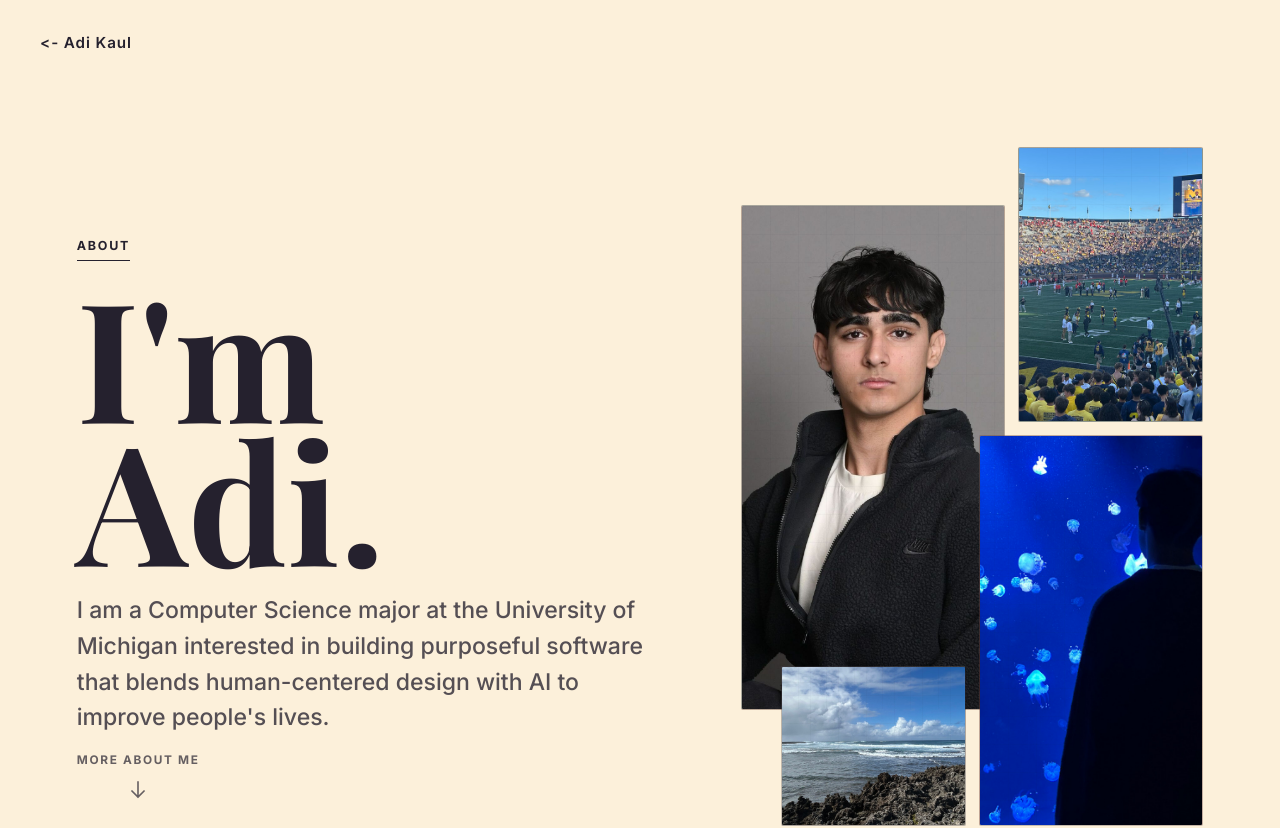
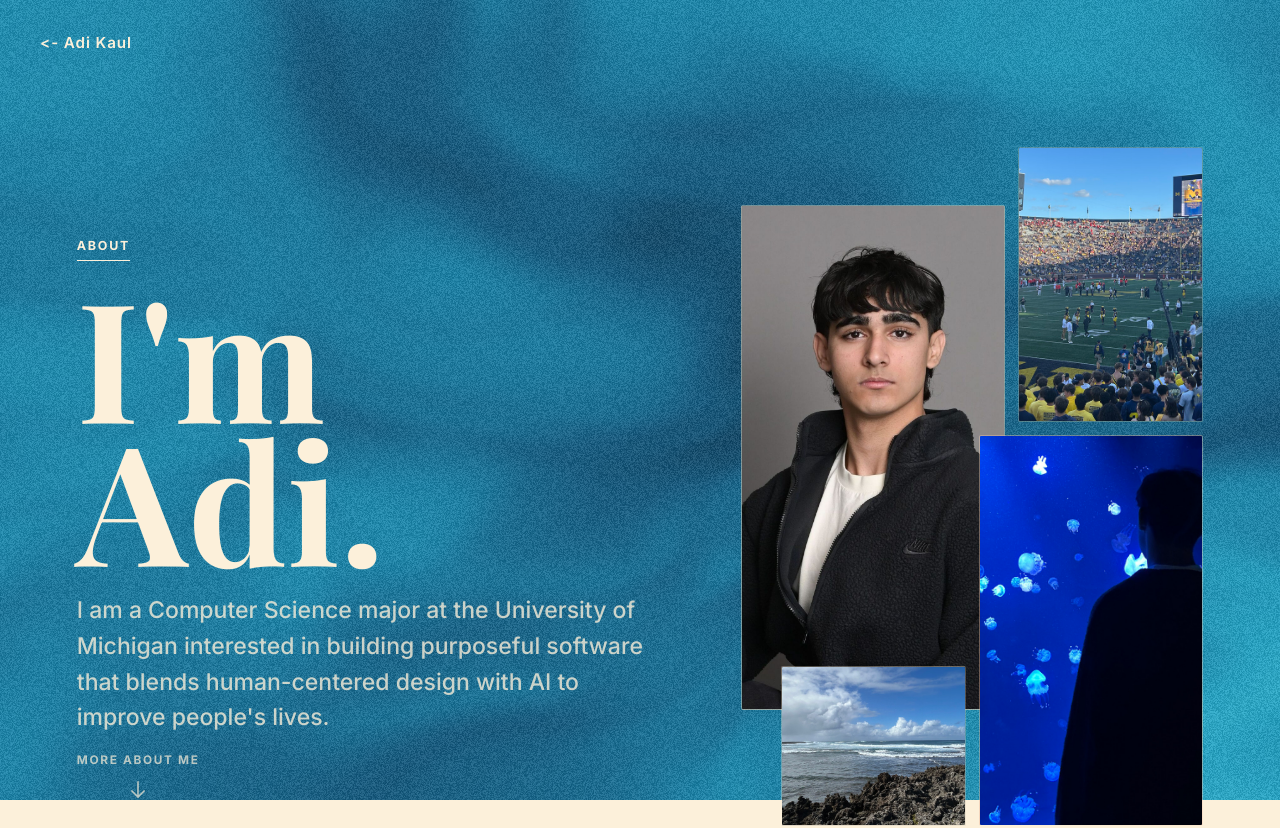
Before and after one commit to Adi-Kaul/personalwebsite, a React (Vite) app: page /about in a window 1280 px wide. Shown: the top 828 px of the page. Built offline with nearby package versions, Linux system fonts and the light colour scheme.

Commit message:
Commiting nothing

```diff
--- a/package.json
+++ b/package.json
@@ -22,6 +22,7 @@
     "@types/react": "18.2.66",
     "@types/react-dom": "18.2.22",
     "@vitejs/plugin-react": "4.2.1",
+    "playwright": "^1.60.0",
     "typescript": "5.4.5",
     "vite": "4.5.3"
   }
--- a/src/components/BinaryShade.tsx
+++ b/src/components/BinaryShade.tsx
@@ -51,12 +51,17 @@ export default function BinaryShade() {
     cx.textBaseline = "top";
 
     let lastT = 0;
+    let startT = -1;
+    const FILL_DURATION = 2200; // ms — how long the diagonal sweep takes
 
     function draw(t: number) {
       raf = requestAnimationFrame(draw);
       // ~12 fps — the waves are slow, nobody notices the difference.
       if (t - lastT < 82) return;
       lastT = t;
+
+      if (startT < 0) startT = t;
+      const progress = Math.min(1, (t - startT) / FILL_DURATION);
 
       cx.clearRect(0, 0, w, h);
       cx.font = `${FS}px monospace`;
@@ -69,17 +74,25 @@ export default function BinaryShade() {
         const ny = r / rows;
         for (let c = 0; c < cols; c++) {
           const nx = c / cols;
+
+          // Diagonal fill-in: soft edge sweeps top-left → bottom-right.
+          // reveal=0 (not yet reached) → 1 (fully in) over a 0.18-wide frontier.
+          const diag = (nx + ny) / 2;
+          const reveal = progress >= 1 ? 1 : Math.max(0, Math.min(1, (progress - diag) / 0.06 + 1));
+          if (reveal === 0) continue;
+
           const wave =
             Math.sin(nx * 3.1 + ts * 0.9) * 0.28 +
             Math.sin(ny * 2.7 - ts * 0.7) * 0.28 +
             Math.sin((nx + ny) * 4.4 + ts * 0.4) * 0.22 +
             Math.sin((nx * 1.6 - ny * 2.3) * 3.2 - ts * 0.5) * 0.22;
 
-          if (wave > 0.08) {
-            const bi = Math.min(N_BUCKETS - 1, Math.floor((wave - 0.08) / 0.92 * N_BUCKETS));
+          const w = wave * reveal;
+          if (w > 0.08) {
+            const bi = Math.min(N_BUCKETS - 1, Math.floor((w - 0.08) / 0.92 * N_BUCKETS));
             lightBuckets[bi].push({ x: c * FS, y: r * FS, ch: cellChar(c, r) });
-          } else if (wave < -0.08) {
-            const bi = Math.min(N_BUCKETS - 1, Math.floor((-wave - 0.08) / 0.92 * N_BUCKETS));
+          } else if (w < -0.08) {
+            const bi = Math.min(N_BUCKETS - 1, Math.floor((-w - 0.08) / 0.92 * N_BUCKETS));
             darkBuckets[bi].push({ x: c * FS, y: r * FS, ch: cellChar(c, r) });
           }
         }
--- a/src/components/ExperienceTitle.tsx
+++ b/src/components/ExperienceTitle.tsx
@@ -10,7 +10,7 @@ type Effect = "left" | "right" | "top" | "bottom";
 // replace the other. No fade, no fill. Directions rotate top → left → bottom →
 // right so adjacent letters never share the same motion. Ids run left→right,
 // skipping the space: M0 y1  E2 x3 p4 e5 r6 i7 e8 n9 c10 e11
-const ROTATION: Effect[] = ["top", "left", "bottom", "right"];
+const ROTATION: Effect[] = ["left", "right"];
 const EFFECTS: Record<number, Effect> = Object.fromEntries(
   Array.from({ length: 12 }, (_, id) => [id, ROTATION[id % ROTATION.length]])
 );
@@ -43,11 +43,11 @@ export default function ExperienceTitle() {
       }
       lastId = id;
       setReplay({ id, nonce });
-      // Randomised gap (~4–7s) so the rhythm never feels mechanical.
-      timer = window.setTimeout(tick, 4000 + Math.random() * 3000);
+      // Randomised gap (~12–22s) so the letters feel like rare glitches.
+      timer = window.setTimeout(tick, 12000 + Math.random() * 10000);
     };
     // Wait for the load fade to settle before the first reformation.
-    timer = window.setTimeout(tick, 4000);
+    timer = window.setTimeout(tick, 8000);
     return () => window.clearTimeout(timer);
   }, [reduced, animatedIds]);
 
@@ -121,7 +121,7 @@ const PUSH: Record<Effect, { axis: "x" | "y"; enter: string; exit: string }> = {
   bottom: { axis: "y", enter: "100%", exit: "-100%" } // in from bottom, old → top
 };
 
-const PUSH_TRANSITION = { duration: 0.62, ease: [0.65, 0, 0.35, 1] as const };
+const PUSH_TRANSITION = { duration: 1.1, ease: [0.95, 0, 0.5, 1] as const };
 
 function renderEffect(effect: Effect, char: string, reduced: boolean, key: number) {
   return <PushSwap key={key} char={char} reduced={reduced} effect={effect} />;
--- a/src/components/SilkGradient.tsx
+++ b/src/components/SilkGradient.tsx
@@ -68,9 +68,10 @@ interface SilkGradientProps {
   style?: CSSProperties;
   preset?: SilkPreset;
   slideDataValue?: string;
+  frozen?: boolean;
 }
 
-export default function SilkGradient({ style, className, preset = BLUE_PRESET, slideDataValue = "0" }: SilkGradientProps) {
+export default function SilkGradient({ style, className, preset = BLUE_PRESET, slideDataValue = "0", frozen = false }: SilkGradientProps) {
   const canvasRef = useRef<HTMLCanvasElement | null>(null);
 
   useEffect(() => {
@@ -94,6 +95,7 @@ export default function SilkGradient({ style, className, preset = BLUE_PRESET, s
     let frameId = 0;
     let lastFrameTime = 0;
     let hasDrawnFirstFrame = false;
+    let frozenTime: number | null = null;
     let isActiveSlide = document.body.dataset.slide !== undefined ? document.body.dataset.slide === slideDataValue : true;
     const reduceMotionQuery = window.matchMedia("(prefers-reduced-motion: reduce)");
 
@@ -212,7 +214,14 @@ export default function SilkGradient({ style, className, preset = BLUE_PRESET, s
       }
       lastFrameTime = now;
 
-      if (!reduceMotionQuery.matches && now - sharedGradientClock.lastAdvanceAt >= FRAME_INTERVAL) {
+      // When frozen, capture the shared clock once and hold it: the rAF loop
+      // keeps running (so resizes / re-mounts repaint the canvas) but the image
+      // never changes — a still frame of the silk gradient.
+      if (frozen) {
+        if (frozenTime === null) {
+          frozenTime = sharedGradientClock.time;
+        }
+      } else if (!reduceMotionQuery.matches && now - sharedGradientClock.lastAdvanceAt >= FRAME_INTERVAL) {
         sharedGradientClock.time += 0.007 * preset.speed;
         sharedGradientClock.lastAdvanceAt = now;
       }
@@ -222,7 +231,7 @@ export default function SilkGradient({ style, className, preset = BLUE_PRESET, s
         return;
       }
 
-      const time = sharedGradientClock.time;
+      const time = frozen && frozenTime !== null ? frozenTime : sharedGradientClock.time;
       const scale = preset.scale;
       const imageWidth = offscreenCanvas.width;
       const imageHeight = offscreenCanvas.height;
--- a/src/data/experience.ts
+++ b/src/data/experience.ts
@@ -16,14 +16,23 @@ export interface Role {
 
 export const experience: Role[] = [
   {
-    // TODO: replace with real role.
-    company: "Independent",
-    title: "Designer and Developer",
-    period: "2025 - Present",
-    description: "Building small, useful interfaces across web, automation, and creative tools. Designed and shipped React prototypes with a focus on speed and polish. Created reusable systems for project pages, notes, and personal publishing.",
+    company: "JustAir",
+    title: "Software Engineer",
+    period: "June 2026 – Present",
+    description: "Prototyping a Next.js mobile application that surfaces real-time weather and air quality data through an interactive map interface. Designing custom condition visuals that translate raw environmental data into clear, readable displays for everyday users.",
     highlights: [],
     type: "work",
-    // TODO: replace with a real image for this experience.
+    image: "/images/stepai-1-homescreen.png",
+    bg: "#25212e",
+    fg: "#fcf0da"
+  },
+  {
+    company: "Ross Tech + Consulting",
+    title: "Senior Technical Analyst",
+    period: "2025 - Present",
+    description: "Developed a multi-page React website for a maritime stealth startup, leveraging Framer Motion for scroll-driven animations and Three.js to render interactive 3D vessel models.\n\nResearched competitors and the startup's goals exiting stealth and key target audience to establish a cohesive visual identity, including typography, a color scheme, and a logo.",
+    highlights: [],
+    type: "work",
     image: "/images/stepai-1-homescreen.png",
     bg: "#25212e",
     fg: "#fcf0da"
--- a/src/pages/AboutPage.tsx
+++ b/src/pages/AboutPage.tsx
@@ -1,6 +1,8 @@
 import { useEffect, useState } from "react";
+import { createPortal } from "react-dom";
 import { AnimatePresence, motion, useReducedMotion } from "framer-motion";
 import LandingBackLink from "../components/LandingBackLink";
+import SilkGradient from "../components/SilkGradient";
 
 const reveal = {
   initial: { opacity: 0, y: 30 },
@@ -88,6 +90,21 @@ export default function AboutPage() {
   }, []);
 
   return (
+    <>
+    {createPortal(
+      <SilkGradient
+        frozen
+        style={{
+          position: "fixed",
+          inset: 0,
+          zIndex: -1,
+          width: "100%",
+          height: "100%",
+          pointerEvents: "none",
+        }}
+      />,
+      document.body
+    )}
     <motion.main
       animate={{ opacity: 1, y: 0 }}
       className="subpage subpage--about"
@@ -249,5 +266,6 @@ export default function AboutPage() {
         </div>
       </motion.section>
     </motion.main>
+    </>
   );
 }
--- a/src/styles/layout.css
+++ b/src/styles/layout.css
@@ -722,9 +722,11 @@ body[data-slide="0"] .landing {
 }
 
 .subpage--about {
-  --current-slide-bg: var(--slide-1-bg);
-  --current-slide-fg: var(--slide-1-fg);
-  --current-slide-fg-rgb: var(--slide-1-fg-rgb);
+  --about-bg: #052337;
+  --current-slide-bg: var(--about-bg);
+  --current-slide-fg: #fcf0da;
+  --current-slide-fg-rgb: 252, 240, 218;
+  background: transparent;
 }
 
 .subpage--experience {
@@ -2193,9 +2195,10 @@ body[data-slide="0"] .landing {
 }
 
 /* Normal: text left, node centre, image right. */
-.xp-row > .xp-node         { grid-column: 2; grid-row: 1; justify-self: center; }
-.xp-row > .xp-panel__text  { grid-column: 1; grid-row: 1; justify-self: start; }
-.xp-row > .xp-panel__media { grid-column: 3; grid-row: 1; justify-self: start; }
+.xp-row > .xp-node                        { grid-column: 2; grid-row: 1; justify-self: center; }
+.xp-row:not(.xp-row--flip) > .xp-panel__text { grid-column: 1; grid-row: 1; justify-self: stretch; max-width: none; margin-left: 18%; padding-right: clamp(1rem, 3vw, 2.5rem); }
+.xp-row:not(.xp-row--flip) .xp-panel__desc { max-width: none; }
+.xp-row > .xp-panel__media                { grid-column: 3; grid-row: 1; justify-self: start; }
 
 /* Flip: image left, node centre, text right — both pushed to the right edge. */
 .xp-row--flip > .xp-panel__text  { grid-column: 3; grid-row: 1; justify-self: start; padding-left: clamp(1rem, 3vw, 2.5rem); }
@@ -2318,7 +2321,7 @@ body[data-slide="0"] .landing {
   position: relative;
   display: inline-block;
   overflow: hidden;
-  clip-path: inset(0.1em 0 0 0);
+  clip-path: inset(0.15em 0 0 0);
 }
 
 .xp-title__sizer {
@@ -2330,7 +2333,7 @@ body[data-slide="0"] .landing {
 .xp-title__window {
   position: absolute;
   inset: 0;
-  overflow: hidden;
+  overflow: clip;
   text-align: center;
 }
 
@@ -2415,6 +2418,7 @@ body[data-slide="0"] .landing {
   font-size: clamp(1.12rem, 1.45vw, 1.4rem);
   font-weight: 400;
   line-height: 1.6;
+  white-space: pre-line;
   color: rgba(var(--current-slide-fg-rgb), 0.82);
 }
 
@@ -2444,6 +2448,7 @@ body[data-slide="0"] .landing {
   height: 1px;
   background: rgba(var(--current-slide-fg-rgb), 0.55);
 }
+
 
 /* Image column */
 .xp-panel__media {
--- a/src/styles/reset.css
+++ b/src/styles/reset.css
@@ -37,6 +37,14 @@ body {
 
 #root {
   background: var(--current-slide-bg, var(--color-tan));
+}
+
+/* About page renders a frozen silk gradient canvas portaled into <body> at
+   z-index -1. Both <body> and #root must be transparent so the canvas (which
+   paints behind in-flow backgrounds) shows through. */
+body:has(.subpage--about),
+body:has(.subpage--about) #root {
+  background: transparent;
 }
 
 html::-webkit-scrollbar,
--- a/src/styles/variables.css
+++ b/src/styles/variables.css
@@ -88,6 +88,10 @@ body[data-slide="3"] {
    body/#root backdrop crimson while it's mounted so the teal slide-4 backdrop
    doesn't flash through during the fade. Scoped via :has so it never affects
    the home carousel's teal "Interests" slide, which shares data-slide="3". */
+body:has(.subpage--about) {
+  --current-slide-bg: #052337;
+}
+
 body:has(.subpage--experience) {
   --current-slide-bg: #8c1520;
 }
```
Also changed, not shown: 1 other file (tests, documents, lock files or other folders).
